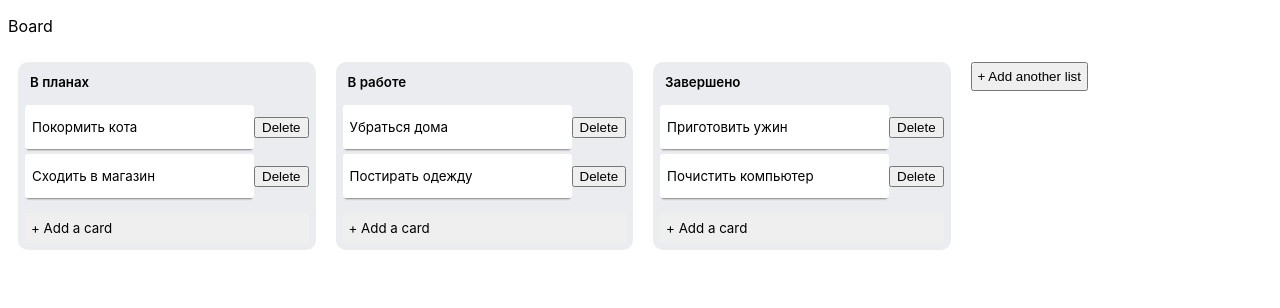
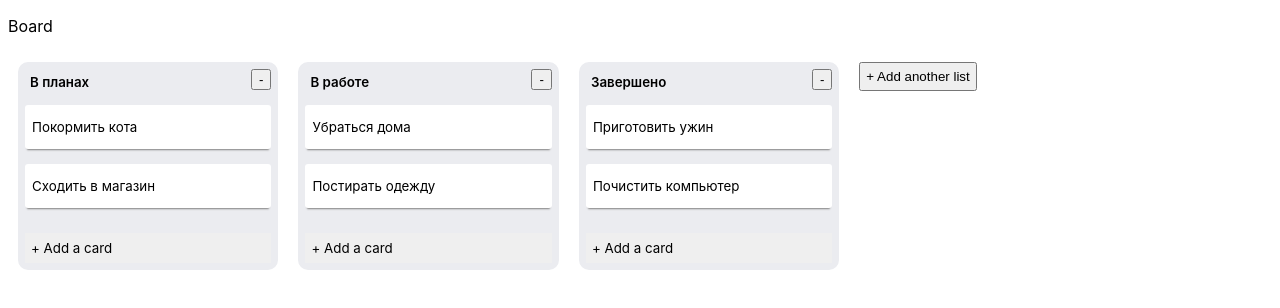
Before and after one commit to ayratkin/task-manager, a React (Create React App) app: page / in a window 1280 px wide. Shown: the top 308 px of the page. Built offline with nearby package versions, Linux system fonts and the light colour scheme.

Commit message:
added styles for delete feature of task, started to do drag and drop

```diff
--- a/src/components/Board/Board.jsx
+++ b/src/components/Board/Board.jsx
@@ -8,11 +8,13 @@ const Board = () => {
 	const cards = useSelector((state) => state.cards.Cards)
 	const dispatch = useDispatch()
 
+
 	let cardItems = cards.map((card) => {
 		return <Card
 			cardID={card.id}
 			cardTitle={card.title}
 			tasks={card.tasks}
+			draggable={true}
 		/>
 	})
 
--- a/src/components/Card/Card.jsx
+++ b/src/components/Card/Card.jsx
@@ -1,47 +1,95 @@
 import styles from './Card.module.scss'
-import Task from "../Task/Task";
-import {useDispatch, useSelector} from "react-redux";
-import React from "react";
-import {addTask, changeTitleText} from "../../redux/cardSlice.ts";
+import Task from '../Task/Task'
+import { useDispatch, useSelector } from 'react-redux'
+import React from 'react'
+import { addTask, changeTitleText, deleteCard } from '../../redux/cardSlice.ts'
 
 const Card = (props) => {
-
-	const dispatch = useDispatch();
-	const cards = useSelector((state) => state.cards.Cards);
+  const dispatch = useDispatch()
 
   const tasks = props.tasks.map((task) => {
-		return <Task taskText={task.text} taskId={task.id} cardId={props.cardID}/>
+    return (
+      <Task
+        taskText={task.text}
+        taskId={task.id}
+        cardId={props.cardID}
+      />
+    )
   })
 
   const myRef = React.createRef()
 
   // Печать текста заголовка карточки
   const changeText = () => {
-		dispatch(changeTitleText({
+    dispatch(
+      changeTitleText({
         text: myRef.current.value,
         cardId: props.cardID,
-		}))
+      }),
+    )
   }
 
   const addNewTask = () => {
-		dispatch(addTask({
+    dispatch(
+      addTask({
         cardId: props.cardID,
-		}))
+      }),
+    )
+  }
+
+  const deleteMyCard = () => {
+    dispatch(
+      deleteCard({
+        cardId: props.cardID,
+      }),
+    )
+  }
+
+  // Взяли карточку
+  function dragStartHandler(e, cardTitle) {
+    console.log('drag start', cardTitle)
+  }
+
+  // Вышли за пределы другой карточки
+  function dragLeaveHandler(e) {}
+
+  // Отпустили перемещение
+  function dragEndHandler(e) {}
+
+  // Находимся над каким то другим объектом
+  function dragOverHandler(e) {
+    e.preventDefault()
+  }
+
+  // Отпустили карточку
+  function dragDropHandler(e, cardTitle) {
+    e.preventDefault()
+    console.log('drag drop', cardTitle)
   }
 
   return (
     <>
-			<div className={styles.card}>
+      <div
+        className={styles.card}
+        draggable={true}
+        onDragStart={(e) => dragStartHandler(e, props.cardTitle)}
+        onDragLeave={(e) => dragLeaveHandler(e)}
+        onDragEnd={(e) => dragEndHandler(e)}
+        onDragOver={(e) => dragOverHandler(e)}
+        onDrop={(e) => dragDropHandler(e, props.cardTitle)}
+      >
+        <div className={styles.cardHeader}>
           <input
             className={styles.cardTitle}
-					type="text"
+            type='text'
             ref={myRef}
             value={props.cardTitle}
             placeholder={'Enter list title...'}
-					onChange={changeText}/>
-				<div className={styles.tasks}>
-					{tasks}
+            onChange={changeText}
+          />
+          <button onClick={deleteMyCard}>-</button>
         </div>
+        <div className={styles.tasks}>{tasks}</div>
         <button
           onClick={addNewTask}
           className={styles.addCardBtn}
@@ -53,4 +101,4 @@ const Card = (props) => {
   )
 }
 
-export default Card;
+export default Card
--- a/src/components/Card/Card.module.scss
+++ b/src/components/Card/Card.module.scss
@@ -6,6 +6,23 @@
   padding: 7px;
   margin: 10px;
   border-radius: 10px;
+  cursor: grab;
+  animation: shows 0.5s;
+}
+
+@keyframes shows {
+  from {
+    opacity: 0;
+  }
+
+  to {
+    opacity: 1;
+  }
+}
+
+.cardHeader {
+  align-items: flex-start;
+  display: flex;
 }
 
 .cardTitle {
--- a/src/components/Task/Task.jsx
+++ b/src/components/Task/Task.jsx
@@ -1,6 +1,7 @@
 import styles from './Task.module.scss'
 import {useDispatch, useSelector} from "react-redux";
 import React from "react";
+import trash from '../../images/trash.svg'
 import {changeTaskText, deleteTask} from "../../redux/cardSlice.ts";
 
 const Task = (props) => {
@@ -27,7 +28,7 @@ const Task = (props) => {
 
 	return (
 		<>
-		<div className="task">
+		<div className={styles.task}>
 			<input
 					className={styles.taskInput}
 					type="text"
@@ -37,8 +38,13 @@ const Task = (props) => {
 					onChange={changeText}
 			/>
 			<button
+				className={styles.deleteTaskBtn}
 				onClick={deleteMyTask}>
-				Delete
+				<img
+					src={trash}
+					alt=""
+					className={styles.trashImg}
+				/>
 			</button>
 		</div>
 		</>
--- a/src/components/Task/Task.module.scss
+++ b/src/components/Task/Task.module.scss
@@ -1,9 +1,33 @@
 .task {
+  //position: relative;
   margin-bottom: 10px;
+  display: flex;
+  justify-content: space-between;
+  width: 100%;
+  animation: shows 0.5s;
+
+  &:hover .deleteTaskBtn {
+    display: block;
+  }
+}
+
+.deleteTaskBtn {
+  display: none;
+  border: none;
+}
+
+.trashImg {
+  //position: absolute;
+  width: 20px;
+  height: 20px;
+  left: 0;
+  top: 0;
+
 }
 
 .taskInput {
-  font-family: -apple-system,BlinkMacSystemFont,Segoe UI,Roboto,Noto Sans,Ubuntu,Droid Sans,Helvetica Neue,sans-serif;
+  font-family: -apple-system, BlinkMacSystemFont, Segoe UI, Roboto, Noto Sans, Ubuntu, Droid Sans, Helvetica Neue, sans-serif;
+  width: 100%;
   border: none;
   outline: none;
   padding: 7px;
@@ -11,5 +35,14 @@
   border-radius: 3px;
   margin-bottom: 5px;
   box-shadow: 0 3px 2px -2px gray;
-  transition: 0.3s all ease;
 }
+
+@keyframes shows {
+  from {
+    opacity: 0;
+  }
+
+  to {
+    opacity: 1;
+  }
+}
--- a/src/redux/cardSlice.ts
+++ b/src/redux/cardSlice.ts
@@ -1,56 +1,63 @@
-import { createSlice } from "@reduxjs/toolkit";
+import { createSlice } from '@reduxjs/toolkit'
 
 let id = 0
-const getId = () => id += 1
+const getId = () => (id += 1)
 
 const cardSlice = createSlice({
-	name: "card",
+  name: 'card',
   initialState: {
-		Cards: [{
+    currentCard: null,
+    Cards: [
+      {
         id: getId(),
-			title: "В планах",
-			tasks: [{
+        order: 1,
+        title: 'В планах',
+        tasks: [
+          {
             id: getId(),
-				text: "Покормить кота"
+            text: 'Покормить кота',
           },
           {
             id: getId(),
-				text: "Сходить в магазин"
+            text: 'Сходить в магазин',
           },
         ],
       },
 
       {
         id: getId(),
-			title: "В работе",
-			tasks: [{
+        order: 2,
+        title: 'В работе',
+        tasks: [
+          {
             id: getId(),
-				text: "Убраться дома"
+            text: 'Убраться дома',
           },
           {
             id: getId(),
-				text: "Постирать одежду"
+            text: 'Постирать одежду',
           },
         ],
       },
 
       {
         id: getId(),
-			title: "Завершено",
-			tasks: [{
+        order: 3,
+        title: 'Завершено',
+        tasks: [
+          {
             id: getId(),
-				text: "Приготовить ужин"
+            text: 'Приготовить ужин',
           },
           {
             id: getId(),
-				text: "Почистить компьютер"
+            text: 'Почистить компьютер',
           },
         ],
       },
-		]
+    ],
   },
   reducers: {
-
     changeTitleText(state, action) {
       state.Cards.forEach((card) => {
         if (card.id == action.payload.cardId) {
@@ -74,8 +81,15 @@ const cardSlice = createSlice({
     addCard(state, action) {
       state.Cards.push({
         id: getId(),
+        order: 4,
         title: '',
         tasks: [],
+      })
+    },
+
+    deleteCard(state, action) {
+      state.Cards = state.Cards.filter((card) => {
+        return card.id != action.payload.cardId
       })
     },
 
@@ -97,18 +111,12 @@ const cardSlice = createSlice({
 
       state.Cards.forEach((card) => {
         if (card.id == action.payload.cardId) {
-					card.tasks.push(newTask);
+          card.tasks.push(newTask)
         }
       })
-		}
-	}
+    },
+  },
 })
 
-export default cardSlice.reducer;
-export const {
-	addCard,
-	addTask,
-	deleteTask,
-	changeTitleText,
-	changeTaskText
-} = cardSlice.actions
+export default cardSlice.reducer
+export const { addCard, addTask, deleteTask, changeTitleText, changeTaskText, deleteCard } = cardSlice.actions
```
Also changed, not shown: src/images/trash.svg (added). Lines whose indentation alone changed are shown as unchanged.
